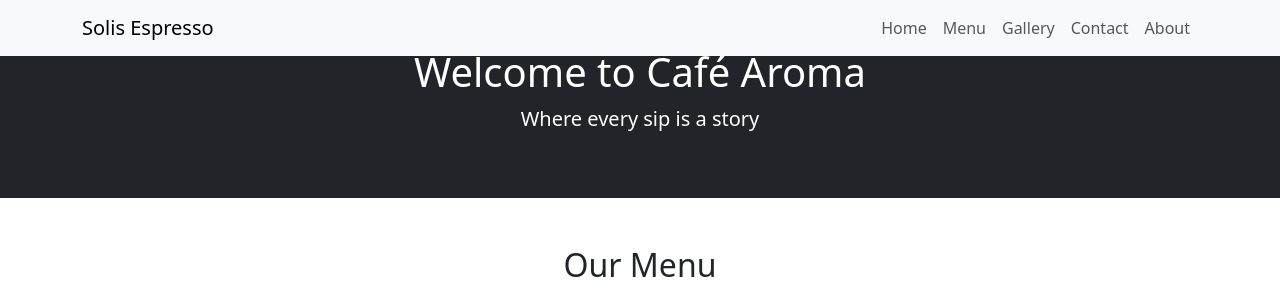
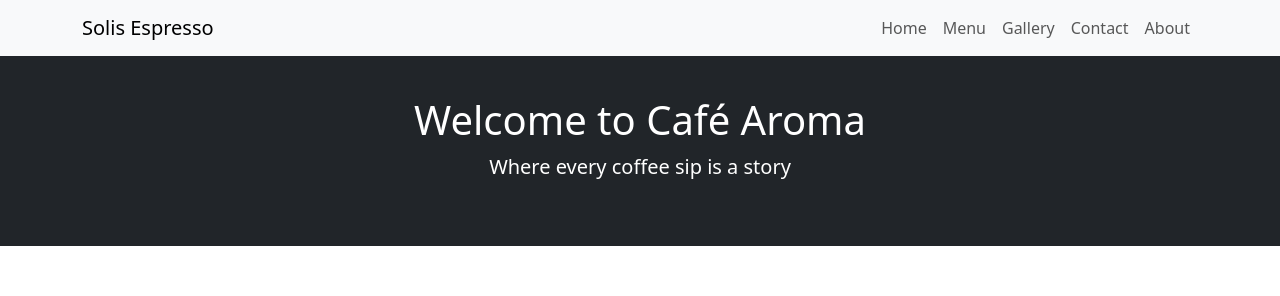
Before and after one commit to nickyshah/solis_cafe, a React (Create React App) app: page / in a window 1280 px wide. Shown: the top 296 px of the page. Built offline with nearby package versions, Linux system fonts and the light colour scheme.

Commit message:
nav bar fixed

```diff
--- a/src/components/Hero.jsx
+++ b/src/components/Hero.jsx
@@ -2,10 +2,10 @@ import React from 'react';
 
 export default function Hero() {
   return (
-    <header id="home" className="bg-dark text-white text-center py-5">
+    <header id="home" className="bg-dark text-white text-center py-5 mt-5">
       <div className="container">
         <h1>Welcome to Café Aroma</h1>
-        <p className="lead">Where every sip is a story</p>
+        <p className="lead">Where every coffee sip is a story</p>
       </div>
     </header>
   );
--- a/src/components/Navbar.jsx
+++ b/src/components/Navbar.jsx
@@ -1,14 +1,22 @@
 import React from 'react';
+import 'bootstrap/dist/css/bootstrap.min.css';
+import { useState } from 'react';
 
 export default function Navbar() {
+const[isOpen, setIsOpen] = useState(false);
+  const toggleMenu = () => {
+    setIsOpen(!isOpen);
+  };
   return (
     <nav className="navbar navbar-expand-lg navbar-light bg-light fixed-top">
       <div className="container">
         <a className="navbar-brand" href="#">Solis Espresso</a>
-        <button className="navbar-toggler" type="button" data-bs-toggle="collapse" data-bs-target="#navbarNav">
+        <button
+        onClick={toggleMenu}
+        className="navbar-toggler" type="button" data-bs-toggle="collapse" data-bs-target="#navbarNav">
           <span className="navbar-toggler-icon"></span>
         </button>
-        <div className="collapse navbar-collapse" id="navbarNav">
+        <div className={`collapse navbar-collapse ${isOpen ? 'show d-flex p-5' : ''}`} id="navbarNav">
           <ul className="navbar-nav ms-auto">
             <li className="nav-item"><a className="nav-link" href="#home">Home</a></li>
             <li className="nav-item"><a className="nav-link" href="#menu">Menu</a></li>
```
